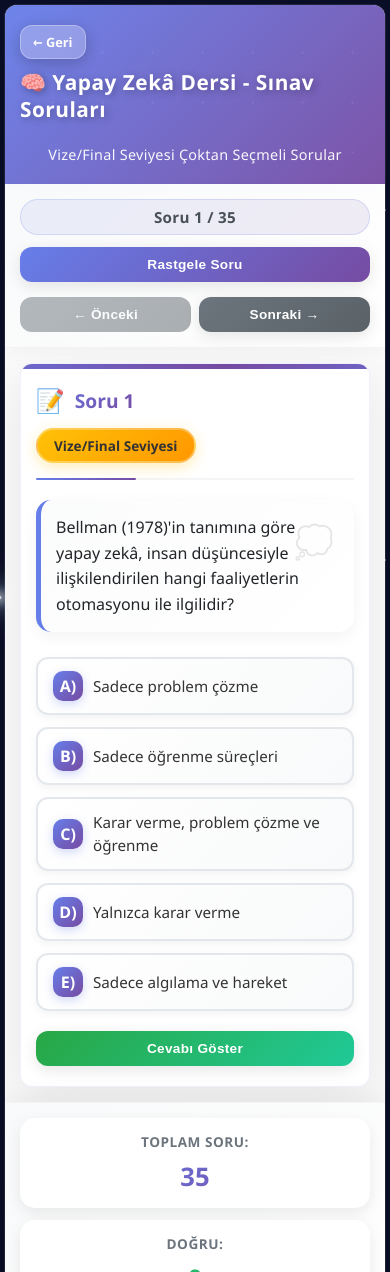
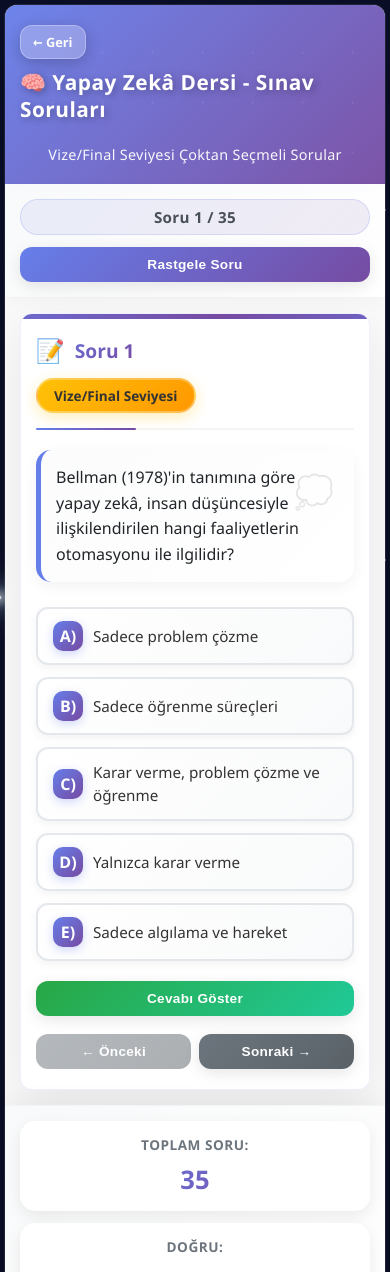
Before and after one commit to iiAdLeR/Ym, a plain HTML site: page quiz.html in a window 390 px wide. Shown: the top 1272 px of the page. Drawn offline with Linux system fonts and the light colour scheme.

Commit message:
Move navigation buttons to bottom next to Sifirla button

```diff
--- a/quiz.html
+++ b/quiz.html
@@ -31,10 +31,6 @@
                 <span id="question-counter">Soru 1 / 30</span>
                 <button id="random-question" class="btn-secondary">Rastgele Soru</button>
             </div>
-            <div class="navigation">
-                <button id="prev-btn" class="btn-nav">← Önceki</button>
-                <button id="next-btn" class="btn-nav">Sonraki →</button>
-            </div>
         </div>
 
         <div class="question-container">
@@ -64,6 +60,10 @@
                 <div class="action-buttons">
                     <button id="show-answer" class="btn-primary">Cevabı Göster</button>
                     <button id="reset-question" class="btn-secondary" style="display: none;">Sıfırla</button>
+                    <div class="navigation-bottom">
+                        <button id="prev-btn" class="btn-nav">← Önceki</button>
+                        <button id="next-btn" class="btn-nav">Sonraki →</button>
+                    </div>
                 </div>
             </div>
         </div>
--- a/styles.css
+++ b/styles.css
@@ -505,8 +505,17 @@ header h1 {
 
 .action-buttons {
     display: flex;
+    flex-wrap: wrap;
     gap: 15px;
     margin-top: 25px;
+    align-items: center;
+}
+
+.navigation-bottom {
+    display: flex;
+    gap: 10px;
+    margin-left: auto;
+    flex-wrap: wrap;
 }
 
 .answer-section {
@@ -1216,11 +1225,25 @@ header h1 {
         flex-direction: column;
         gap: 12px;
         margin-top: 20px;
+        align-items: stretch;
     }
 
     .btn-primary, .btn-secondary {
         width: 100%;
         padding: 12px 20px;
+    }
+
+    .navigation-bottom {
+        width: 100%;
+        margin-left: 0;
+        margin-top: 10px;
+        display: flex;
+        gap: 10px;
+    }
+
+    .navigation-bottom .btn-nav {
+        flex: 1;
+        min-width: 120px;
     }
 
     .answer-section {
@@ -1486,6 +1509,22 @@ header h1 {
 
     .option-text {
         font-size: 0.95em;
+    }
+
+    .action-buttons {
+        gap: 10px;
+        margin-top: 15px;
+    }
+
+    .navigation-bottom {
+        margin-top: 8px;
+        gap: 8px;
+    }
+
+    .navigation-bottom .btn-nav {
+        padding: 10px 15px;
+        font-size: 0.85em;
+        min-width: 100px;
     }
 
     .answer-section {
```
Also changed, not shown: 2 other files.
